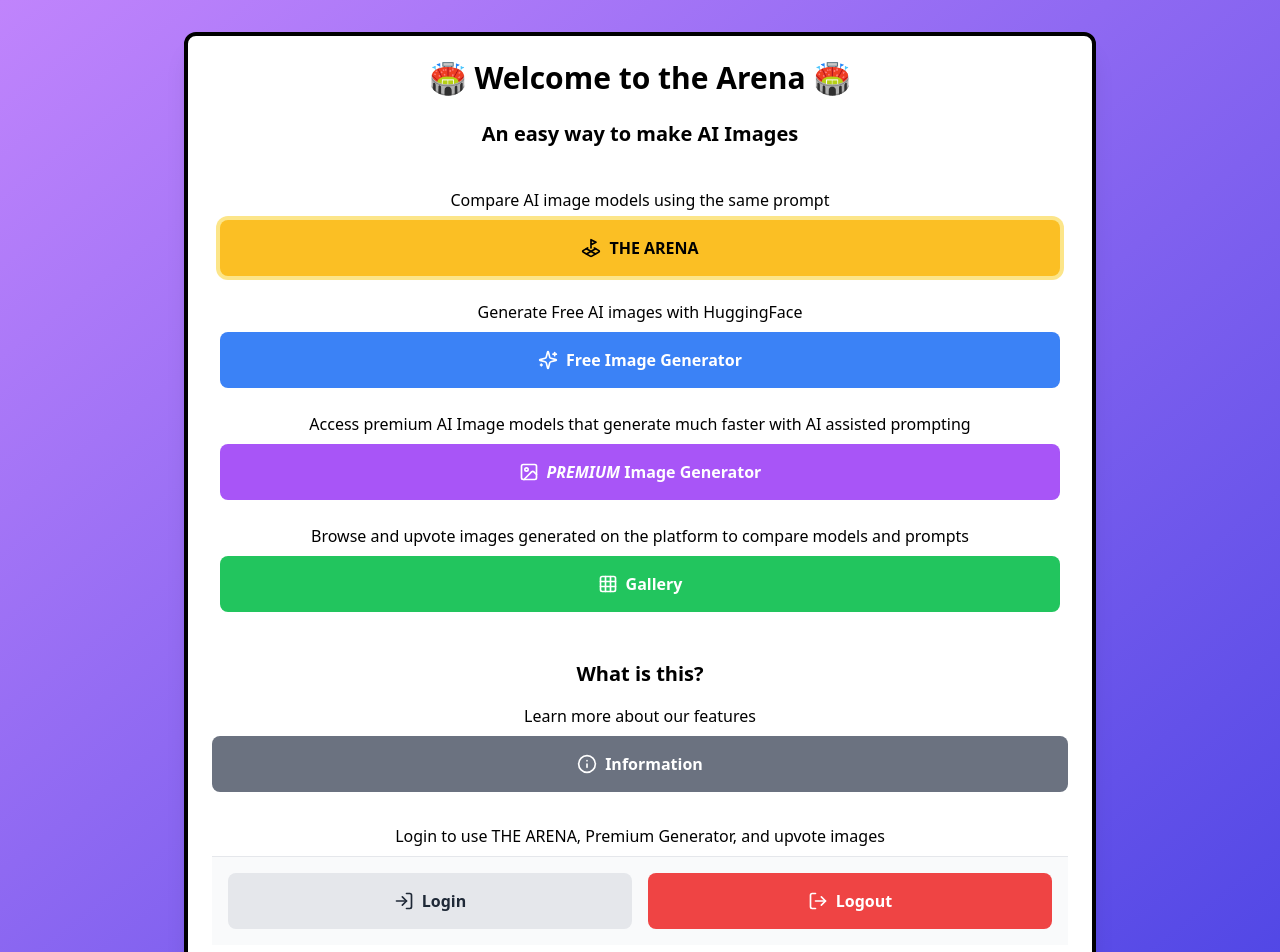
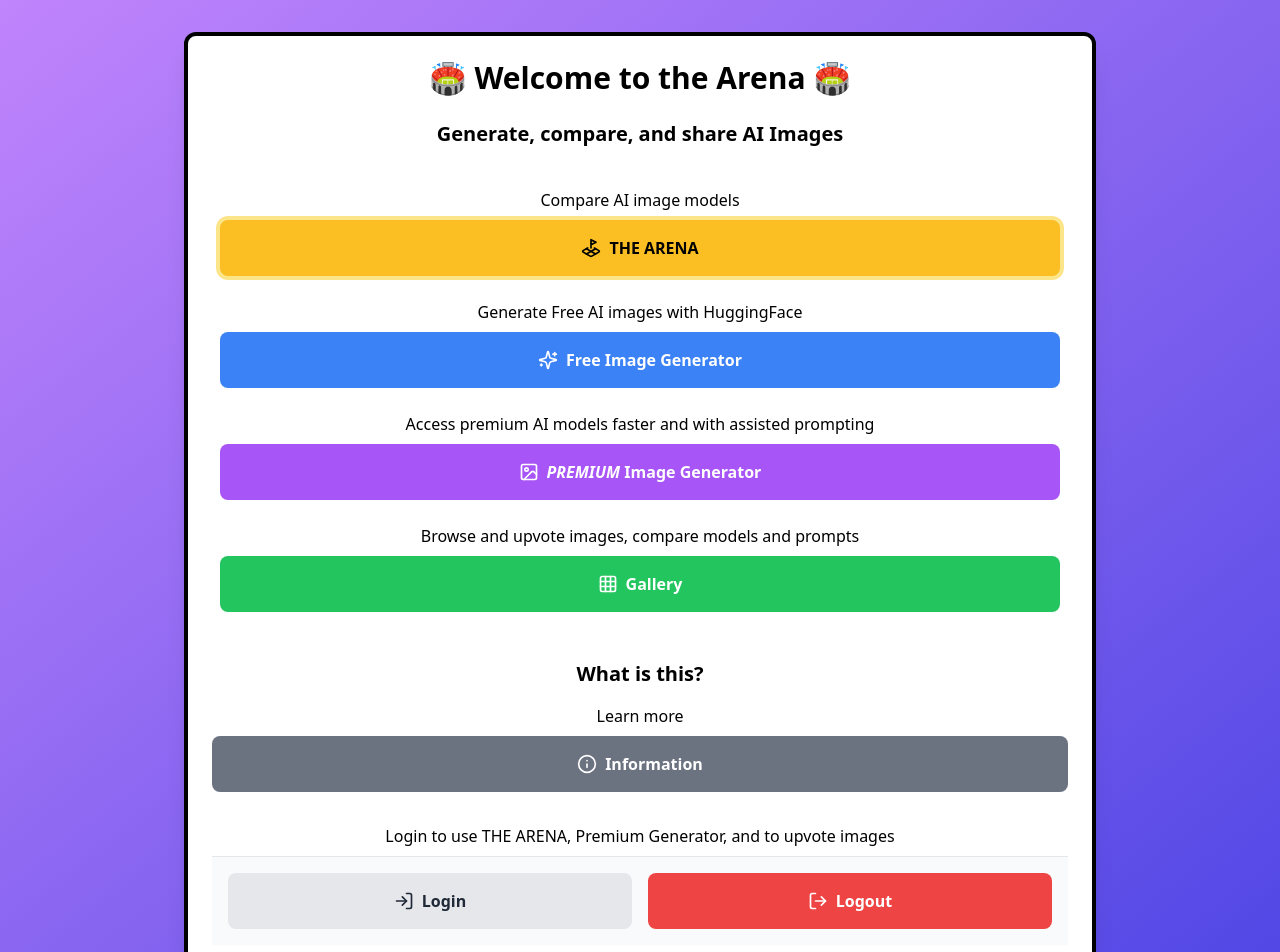
Before and after one commit to SailingSF/aiartarena-frontend, a React (Create React App) app: page / in a window 1280 px wide. Shown: the top 952 px of the page. Built offline with nearby package versions, Linux system fonts and the light colour scheme; no server answers.

Commit message:
copy changes

```diff
--- a/src/components/Home.js
+++ b/src/components/Home.js
@@ -27,10 +27,10 @@ const Home = ({ onLogout, onOpenAuthModal }) => {
   return (
     <div className="w-full md:w-3/4 mx-auto bg-white border-4 border-black rounded-xl p-6 shadow-xl">
       <h1 className="text-3xl font-bold mb-6 text-center">🏟️ Welcome to the Arena 🏟️</h1>
-      <h3 className="text-xl font-bold mb-6 text-center">An easy way to make AI Images</h3>
+      <h3 className="text-xl font-bold mb-6 text-center">Generate, compare, and share AI Images</h3>
       <div className="space-y-6 py-4 px-2">
         <div>
-          <p className="text-center mb-2 font-medium">Compare AI image models using the same prompt</p>
+          <p className="text-center mb-2 font-medium">Compare AI image models</p>
           <Link to="/arena">
             <Button className="bg-amber-400 text-black hover:bg-amber-500 ring-4 ring-yellow-400 ring-opacity-50" icon={LandPlot}>
               THE ARENA
@@ -46,7 +46,7 @@ const Home = ({ onLogout, onOpenAuthModal }) => {
           </Link>
         </div>
         <div>
-          <p className="text-center mb-2 font-medium">Access premium AI Image models that generate much faster with AI assisted prompting</p>
+          <p className="text-center mb-2 font-medium">Access premium AI models faster and with assisted prompting</p>
           <Link to="/premium">
             <Button className="bg-purple-500 text-white hover:bg-purple-600" icon={Image}>
               <em>PREMIUM</em> Image Generator
@@ -54,7 +54,7 @@ const Home = ({ onLogout, onOpenAuthModal }) => {
           </Link>
         </div>
         <div>
-          <p className="text-center mb-2 font-medium">Browse and upvote images generated on the platform to compare models and prompts</p>
+          <p className="text-center mb-2 font-medium">Browse and upvote images, compare models and prompts</p>
           <Link to="/gallery">
             <Button className="bg-green-500 text-white hover:bg-green-600" icon={Grid}>
               Gallery
@@ -64,7 +64,7 @@ const Home = ({ onLogout, onOpenAuthModal }) => {
       </div>
       <div className='mt-8'>
         <h3 className="text-xl font-bold mb-4 text-center">What is this?</h3>
-        <p className="text-center mb-2 font-medium">Learn more about our features</p>
+        <p className="text-center mb-2 font-medium">Learn more</p>
         <div>
           <Link to="/info">
             <Button className="bg-gray-500 text-white hover:bg-gray-600" icon={Info}>
@@ -73,7 +73,7 @@ const Home = ({ onLogout, onOpenAuthModal }) => {
           </Link>
         </div>
       </div>
-      <p className="text-center mt-8 mb-2 font-medium">Login to use THE ARENA, Premium Generator, and upvote images</p>
+      <p className="text-center mt-8 mb-2 font-medium">Login to use THE ARENA, Premium Generator, and to upvote images</p>
       <div className="border-t border-gray-200 p-4 mt-1 bg-gray-50 flex space-x-4">
         <Button onClick={handleOpenAuthModal} className="bg-gray-200 text-gray-800 hover:bg-gray-300 flex-1" icon={LogIn}>
           Login
--- a/src/components/PremiumGenerator.js
+++ b/src/components/PremiumGenerator.js
@@ -124,7 +124,7 @@ const PremiumGenerator = ({ openAuthModal }) => {
       <InPageNavbar pageColor="bg-purple-500" />
       <div className="bg-gradient-to-r from-purple-500 to-purple-700 text-white p-4 md:p-6">
         <h2 className="text-2xl md:text-4xl font-bold text-center"><em>PREMIUM</em> AI Image Generator</h2>
-        <p className="text-center mt-2 text-gray-200 text-sm sm:text-base">Good stuff and quicker</p>
+        <p className="text-center mt-2 text-gray-200 text-sm sm:text-base">Premium models, done quickly. With automatic prompt optimization.</p>
       </div>
       <div className="p-6 bg-stone-50">
         <form onSubmit={(e) => e.preventDefault()} className="space-y-4">
```
